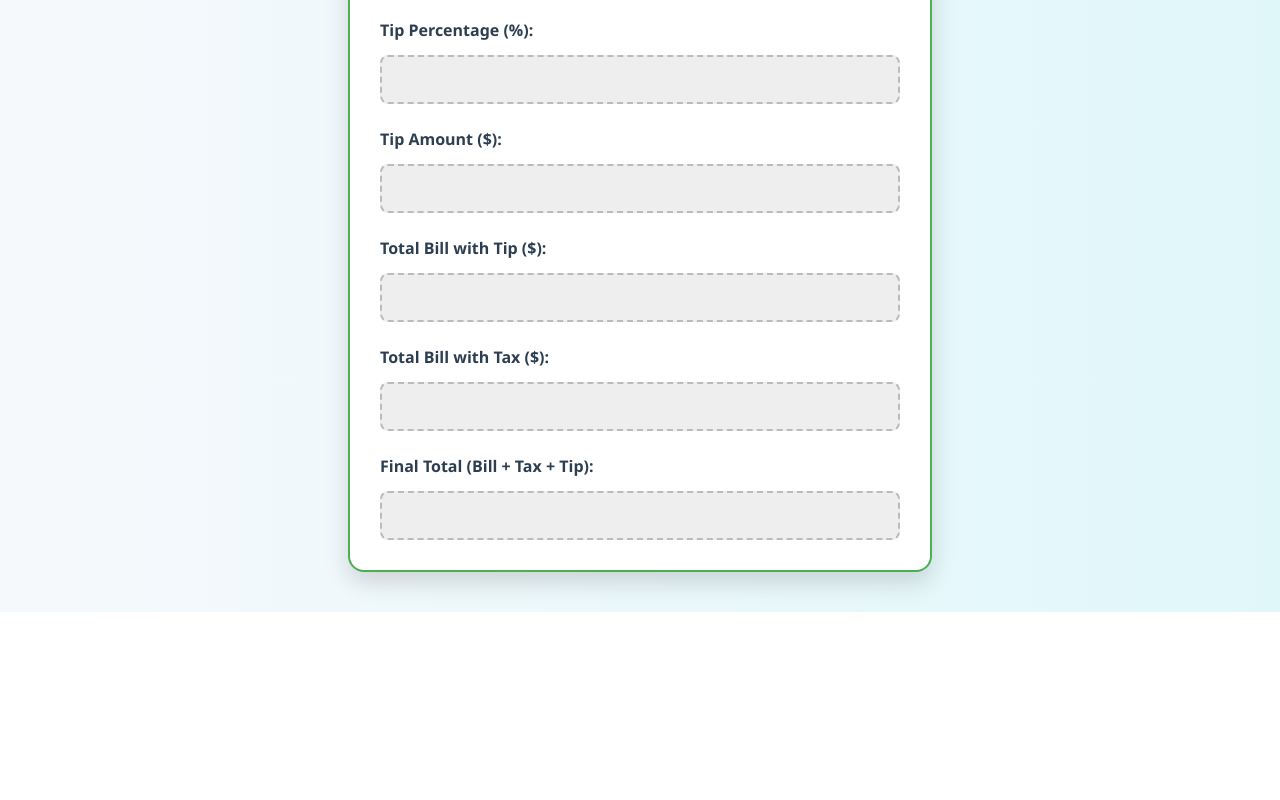
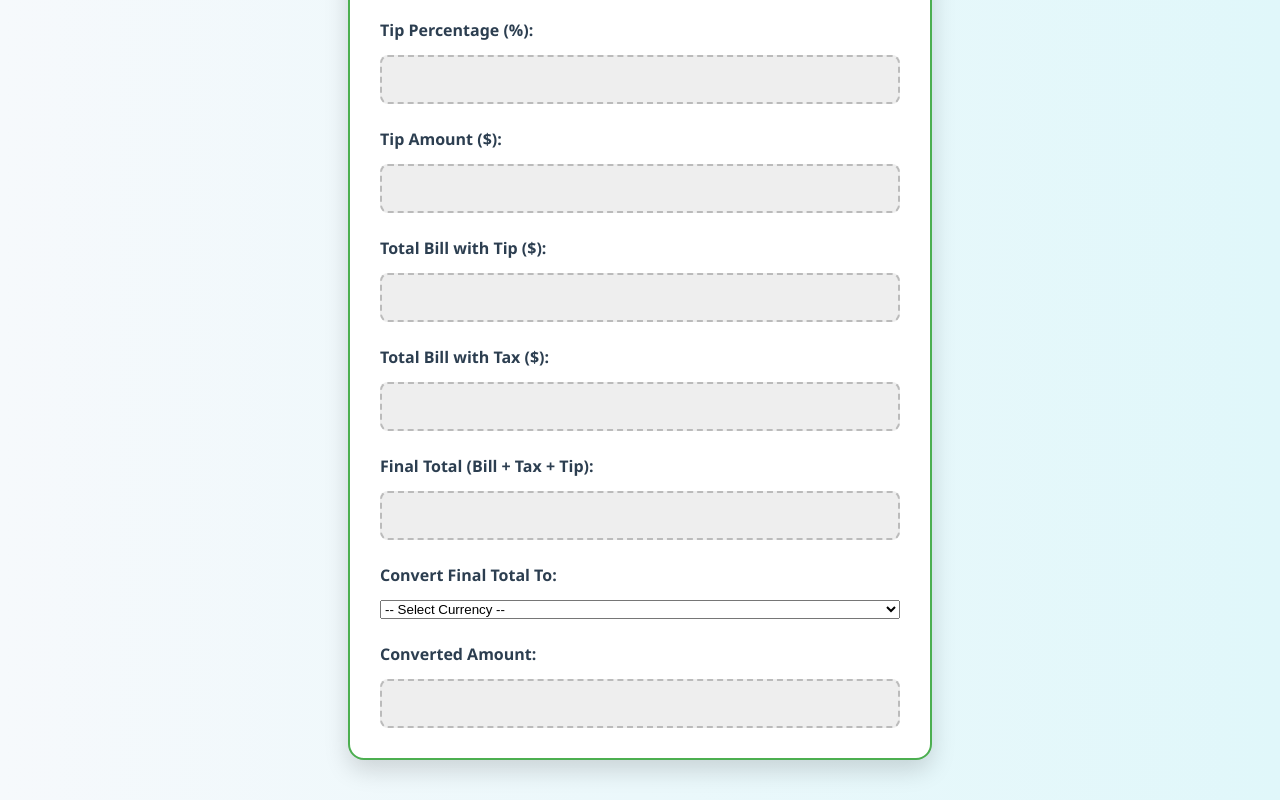
Before and after one commit to Branden108/Lab5-ITMD-441, a plain HTML site: page index.html in a window 1280 px wide. Shown: the part 384-1184 px from the top of the page. Before the commit the page ends 996 px from the top, so only its background shows below. Drawn offline with Linux system fonts and the light colour scheme.

Commit message:
Update index.html
Added currency conversion dropdown and output field for extra credit

```diff
--- a/index.html
+++ b/index.html
@@ -31,6 +31,16 @@
 
       <label for="grandTotal">Final Total (Bill + Tax + Tip):</label>
       <input type="text" id="grandTotal" name="grandTotal" disabled class="disabled">
+
+      <label for="currency">Convert Final Total To:</label>
+      <select id="currency" name="currency">
+        <option value="">-- Select Currency --</option>
+        <option value="inr">Indian Rupee (₹) - 1 USD = 83.28 INR</option>
+        <option value="eur">Euro (€) - 1 USD = 0.93 EUR</option>
+      </select>
+
+      <label for="convertedTotal">Converted Amount:</label>
+      <input type="text" id="convertedTotal" name="convertedTotal" disabled class="disabled">
     </form>
   </div>
 
```
